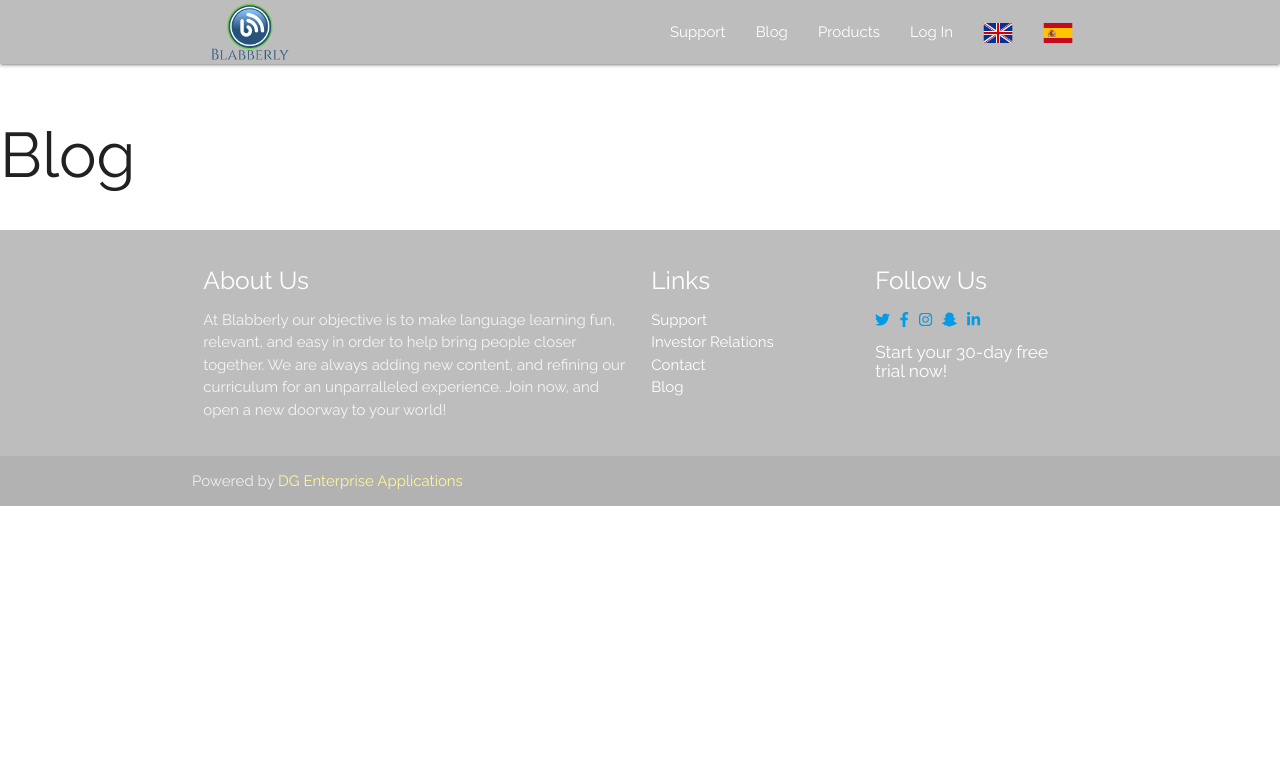
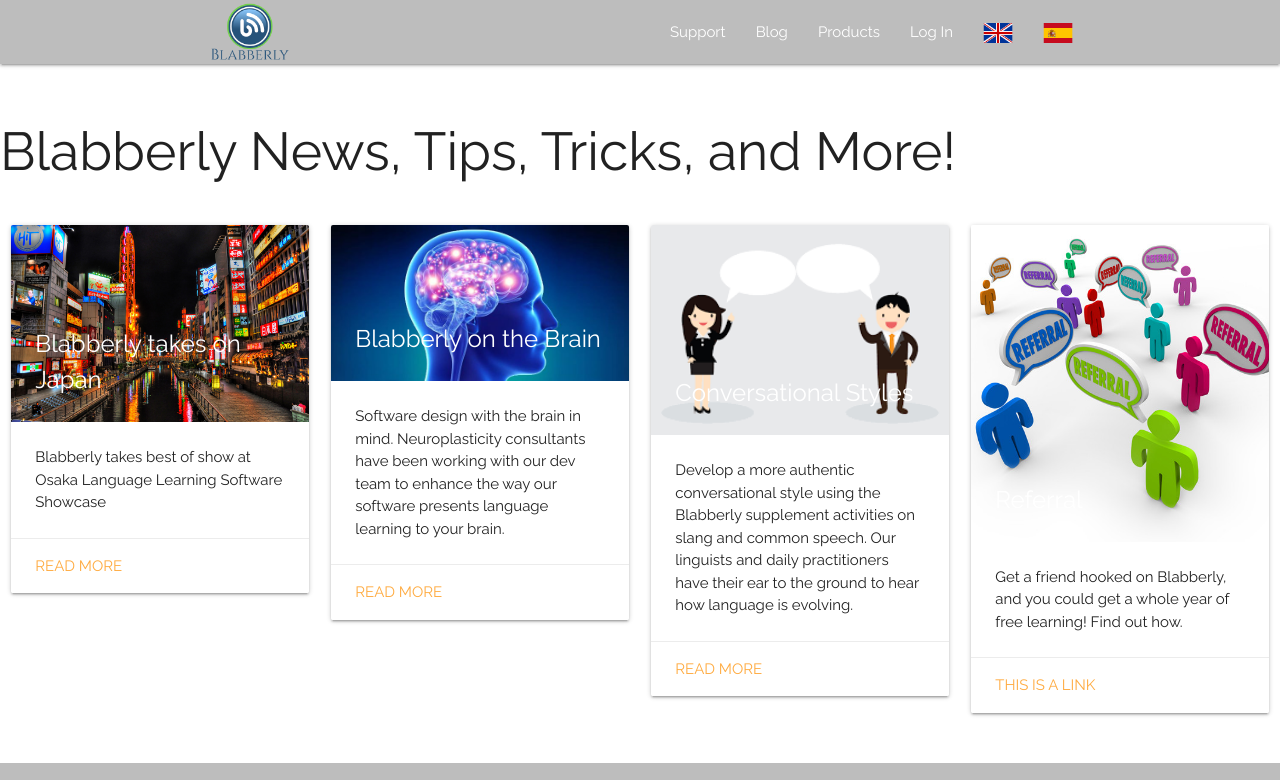
Before and after one commit to dogray7722/4305, a plain HTML site: page blog.html in a window 1280 px wide. Shown: the top 780 px of the page. Drawn offline with nearby package versions, Linux system fonts and the light colour scheme.

Commit message:
blog page

```diff
--- a/blog.html
+++ b/blog.html
@@ -36,9 +36,67 @@
       <a href="#" data-target="nav-mobile" class="sidenav-trigger"><i class="material-icons">menu</i></a>
     </div>
   </nav>
-
+  <br>
+  <h2>Blabberly News, Tips, Tricks, and More!</h2>
   <div class="section">
-    <h1>Blog</h1>
+      <div class="row">
+          <div class="col s3">
+            <div class="card">
+              <div class="card-image">
+                <img src="assets/images/osaka2.jpg">
+                <span class="card-title">Blabberly takes on Japan</span>
+              </div>
+              <div class="card-content">
+                <p>Blabberly takes best of show at Osaka Language Learning Software Showcase</p>
+              </div>
+              <div class="card-action">
+                <a href="#">Read More</a>
+              </div>
+            </div>
+          </div>
+          <div class="col s3">
+              <div class="card">
+                <div class="card-image">
+                  <img src="assets/images/Neuroplasticity.jpg">
+                  <span class="card-title">Blabberly on the Brain</span>
+                </div>
+                <div class="card-content">
+                  <p>Software design with the brain in mind.  Neuroplasticity consultants have been working with our dev team to enhance the way our software presents language learning to your brain.</p>
+                </div>
+                <div class="card-action">
+                  <a href="#">Read More</a>
+                </div>
+              </div>
+            </div>
+            <div class="col s3">
+                <div class="card">
+                  <div class="card-image">
+                    <img src="assets/images/conversation.png">
+                    <span class="card-title">Conversational Styles</span>
+                  </div>
+                  <div class="card-content">
+                    <p>Develop a more authentic conversational style using the Blabberly supplement activities on slang and common speech.  Our linguists and daily practitioners have their ear to the ground to hear how language is evolving.</p>
+                  </div>
+                  <div class="card-action">
+                    <a href="#">Read More</a>
+                  </div>
+                </div>
+              </div>
+              <div class="col s3">
+                  <div class="card">
+                    <div class="card-image">
+                      <img src="assets/images/referral.jpg">
+                      <span class="card-title">Referral</span>
+                    </div>
+                    <div class="card-content">
+                      <p>Get a friend hooked on Blabberly, and you could get a whole year of free learning!  Find out how.</p>
+                    </div>
+                    <div class="card-action">
+                      <a href="#">This is a link</a>
+                    </div>
+                  </div>
+                </div>
+        </div>
   </div>
 
   <footer class="page-footer grey lighten-1">
```
Also changed, not shown: login.html (+0 -2 lines), assets/images/Neuroplasticity.jpg (added), assets/images/conversation.png (added), assets/images/referral.jpg (added).
